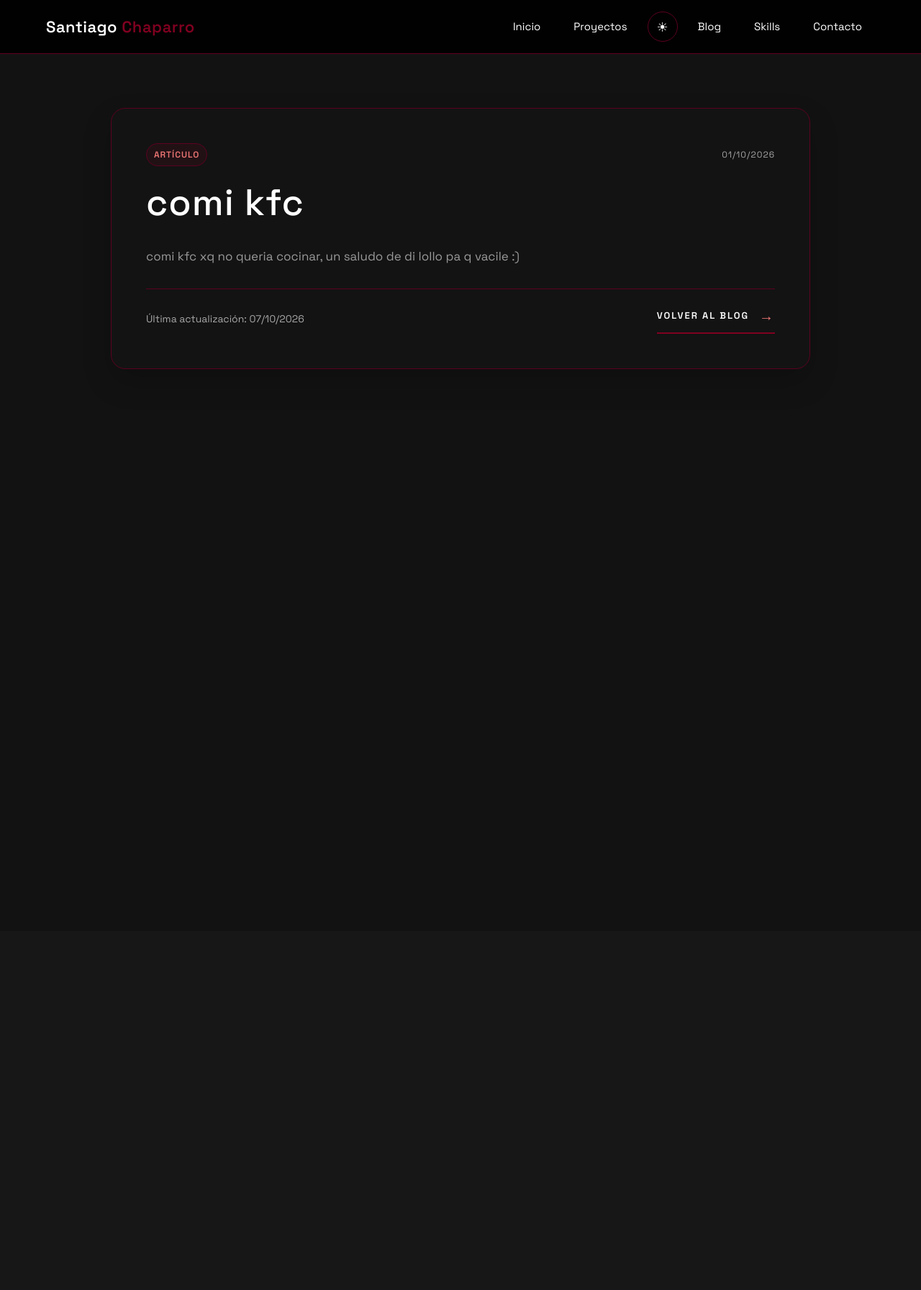
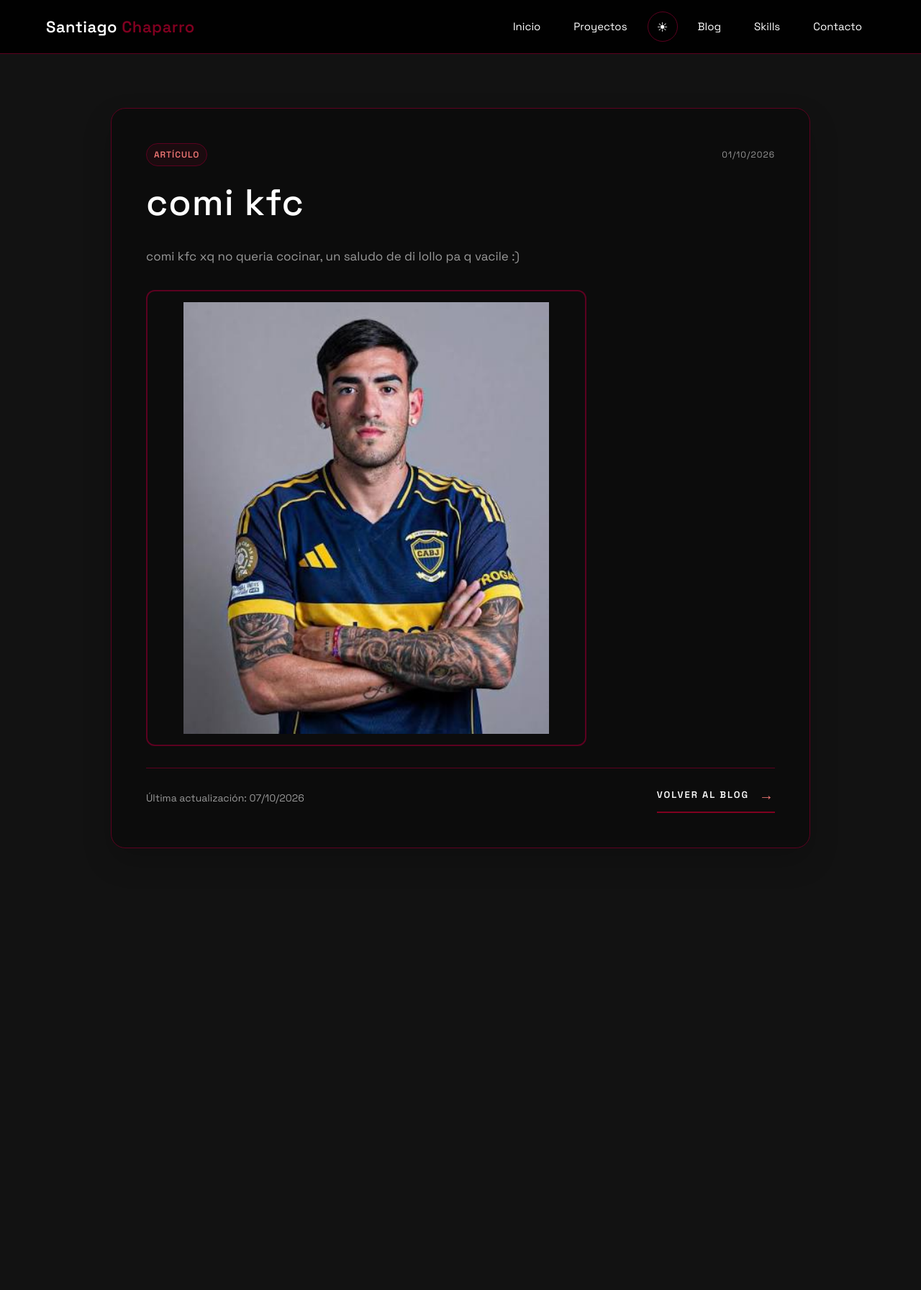
Before and after one commit to chapi123/blogdelGOAT, a Django app: a page that uses blog/templates/blog/detail.html in a window 1280 px wide. Shown: the whole page at 72% size. Before the commit the page ends 513 px from the top, so only its background shows below. Run offline with Django 5.2, Linux system fonts and the light colour scheme; data comes from the database, SQL or seed files in the repository; both versions use the stored data as it was after the commit.

Commit message:
se adjuntan imagenes y se arreglo lo de los colores

```diff
--- a/PersonalWebsite/settings.py
+++ b/PersonalWebsite/settings.py
@@ -118,6 +118,9 @@ USE_TZ = True
 
 STATIC_URL = 'static/'
 
+MEDIA_URL = '/media/'
+MEDIA_ROOT = BASE_DIR / 'blog' / 'static' / 'blog'
+
 # Default primary key field type
 # https://docs.djangoproject.com/en/5.2/ref/settings/#default-auto-field
 
--- a/PersonalWebsite/urls.py
+++ b/PersonalWebsite/urls.py
@@ -16,9 +16,17 @@ Including another URLconf
 """
 from django.contrib import admin
 from django.urls import include, path
+from django.conf import settings
+from django.conf.urls.static import static
 
 urlpatterns = [
     path('', include('portfolio.urls')),
     path('admin/', admin.site.urls),
     path('blog/', include(('blog.urls', 'blog'), namespace='blog')),
 ]
+
+if settings.DEBUG:
+    urlpatterns += static(
+        settings.MEDIA_URL,
+        document_root=settings.MEDIA_ROOT
+    )
--- a/blog/models.py
+++ b/blog/models.py
@@ -6,6 +6,7 @@ class Post (models.Model):
     title = models.CharField(max_length=200)
     slug = models.SlugField()
     content = models.TextField()
+    image = models.ImageField(upload_to='images/', blank=True, null=True)
     created_at = models.DateTimeField(auto_now_add=True)
     updated_at = models.DateTimeField(auto_now=True)
 
--- a/blog/static/blog/style.css
+++ b/blog/static/blog/style.css
@@ -1,18 +1,10 @@
 :root {
-    --blog-bg: #121212;
-    --blog-panel: rgba(19, 19, 19, 0.9);
-    --blog-panel-alt: rgba(30, 30, 30, 0.9);
-    --blog-border: #5c0120;
-    --blog-text: #ffffff;
-    --blog-light: #cccccc;
-    --blog-muted: #a7a7a7;
-    --blog-accent: #ee7674;
-    --blog-accent-strong: #800020;
+    --blog-muted: var(--secondary-text);
 }
 
 body {
-    background-color: var(--blog-bg);
-    color: var(--blog-text);
+    background-color: var(--bg-color);
+    color: var(--text-color);
 }
 
 .blog-page {
@@ -63,11 +55,26 @@ body {
     gap: 22px;
 }
 
+
+/* ---------------------------------------------------------
+   Colores propios de las tarjetas (FIX de contraste):
+   fondo y texto salen del MISMO tema (style.css), asi siempre
+   cambian juntos: tarjeta clara + texto oscuro en modo claro,
+   tarjeta oscura + texto claro en modo oscuro.
+   --------------------------------------------------------- */
+
+.blog-card,
+.blog-detail-card {
+    --card-bg: var(--code-bg);
+    --card-text: var(--text-color);
+    --card-secondary: var(--secondary-text);
+}
+
 .blog-card {
     padding: 32px 28px;
     border: 1px solid var(--accent-border);
     border-radius: 18px;
-    background: var(--blog-panel);
+    background: var(--card-bg);
     box-shadow: 0 18px 40px rgba(0, 0, 0, 0.18);
 }
 
@@ -77,7 +84,7 @@ body {
     justify-content: space-between;
     gap: 10px;
     margin-bottom: 16px;
-    color: var(--blog-muted);
+    color: var(--card-secondary);
     font-size: 12px;
     letter-spacing: 1px;
     text-transform: uppercase;
@@ -95,12 +102,12 @@ body {
 
 .blog-card h2 {
     margin: 0 0 16px;
-    color: var(--text-color);
+    color: var(--card-text);
     font-size: clamp(1.7rem, 2vw, 2.2rem);
 }
 
 .blog-card h2 a {
-    color: var(--text-color);
+    color: var(--card-text);
     text-decoration: none;
     transition: color 0.2s ease;
 }
@@ -110,7 +117,7 @@ body {
 }
 
 .blog-card p {
-    color: var(--secondary-text);
+    color: var(--card-secondary);
     font-size: 17px;
     line-height: 1.7;
     margin: 0 0 24px;
@@ -120,7 +127,7 @@ body {
     display: inline-flex;
     align-items: center;
     gap: 14px;
-    color: var(--text-color);
+    color: var(--card-text);
     text-decoration: none;
     font-size: 13px;
     letter-spacing: 2px;
@@ -141,7 +148,7 @@ body {
 }
 
 .blog-detail-card {
-    background: var(--blog-panel);
+    background: var(--card-bg);
     border: 1px solid var(--accent-border);
     border-radius: 20px;
     padding: clamp(24px, 4vw, 48px);
@@ -154,7 +161,7 @@ body {
     justify-content: space-between;
     gap: 12px;
     margin-bottom: 20px;
-    color: var(--blog-muted);
+    color: var(--card-secondary);
     font-size: 12px;
     letter-spacing: 1px;
     text-transform: uppercase;
@@ -162,13 +169,13 @@ body {
 
 .blog-detail-card h1 {
     margin: 0 0 28px;
-    color: var(--text-color);
+    color: var(--card-text);
     font-size: clamp(2.2rem, 4vw, 4rem);
     letter-spacing: 1px;
 }
 
 .blog-detail-content {
-    color: var(--secondary-text);
+    color: var(--card-secondary);
     line-height: 1.9;
     font-size: 17px;
 }
@@ -187,9 +194,19 @@ body {
     border-top: 1px solid var(--accent-border);
 }
 
+.blog-detail-card a:not(.blog-link) {
+    color: var(--card-text);
+    text-decoration: none;
+    transition: color 0.2s ease;
+}
+
+.blog-detail-card a:not(.blog-link):hover {
+    color: var(--accent-light);
+}
+
 .blog-detail-footer p {
     margin: 0;
-    color: var(--blog-muted);
+    color: var(--card-secondary);
     font-size: 14px;
 }
 
@@ -203,16 +220,35 @@ body {
     pointer-events: none;
 }
 
+.blog-detail-image-container {
+    width: 70%;
+    height: 70%;
+    border-radius: 12px;
+    overflow: hidden;
+    margin: 30px 0;
+    text-align: center;
+    border: 2px solid var(--accent-border);
+    padding: 15px;
+}
+
+.blog-detail-image {
+    display: block;
+    width: 100%;
+    max-width: 100%;
+    max-height: 600px;
+    object-fit: contain;
+    margin: 0 auto;
+    border-radius: 8px;
+}
+
 @media (max-width: 768px) {
     .blog-header-copy {
         margin-bottom: 30px;
     }
-
     .blog-card,
     .blog-detail-card {
         padding: 22px 18px;
     }
-
     .blog-card-meta,
     .blog-detail-header,
     .blog-detail-footer {
--- a/blog/templates/blog/detail.html
+++ b/blog/templates/blog/detail.html
@@ -1,8 +1,4 @@
-{% extends "blog/layout.html" %}
-
-{% block title %}{{ post.title }}{% endblock %}
-
-{% block blog %}
+{% extends "blog/layout.html" %} {% block title %}{{ post.title }}{% endblock %} {% block blog %}
 <section class="blog-shell blog-detail-section">
     <article class="blog-detail-card">
         <div class="blog-detail-header">
@@ -16,6 +12,12 @@
             {{ post.content|linebreaks }}
         </div>
 
+        {% if post.image %}
+        <div class="blog-detail-image-container">
+            <img src="{{ post.image.url }}" alt="{{ post.title }}" class="blog-detail-image">
+        </div>
+        {% endif %}
+
         <div class="blog-detail-footer">
             <p>Última actualización: {{ post.updated_at|date:"d/m/Y" }}</p>
             <a href="{% url 'blog:index' %}" class="blog-link">
--- a/portfolio/static/portfolio/style.css
+++ b/portfolio/static/portfolio/style.css
@@ -1,13 +1,45 @@
+/* =========================================================
+   VARIABLES DE TEMA
+   Modo oscuro (por defecto) y modo claro (checkbox #theme-toggle).
+   Ambos viven en :root para que html, body y todo el canvas
+   usen SIEMPRE los mismos colores.
+   ========================================================= */
+
 :root {
     --bg-color: #121212;
     --header-color: rgba(0, 0, 0, 0.92);
     --text-color: #ffffff;
     --secondary-text: #999999;
+    --muted-text: #a9a9a9;
     --accent-color: #800020;
     --accent-light: #ee7674;
     --accent-border: #5c0120;
     --border-color: #333333;
     --code-bg: rgba(13, 13, 13, 0.92);
+    --code-text: #aaaaaa;
+    --code-divider: #2a2a2a;
+    --code-blue-color: #9bb4c7;
+    --on-accent: #ffffff;
+}
+
+:root:has(#theme-toggle:checked) {
+    --bg-color: #f4f4f4;
+    --header-color: rgba(255, 255, 255, 0.92);
+    --text-color: #121212;
+    --secondary-text: #555555;
+    --muted-text: #555555;
+    --accent-light: #a52a45;
+    --accent-border: #b8b8b8;
+    --border-color: #d5d5d5;
+    --code-bg: rgba(255, 255, 255, 0.92);
+    --code-text: #555555;
+    --code-divider: #d5d5d5;
+    --code-blue-color: #2f5d80;
+}
+
+html {
+    background-color: var(--bg-color);
+    transition: background-color 0.3s ease;
 }
 
 body {
```
Also changed, not shown: other parts of portfolio/static/portfolio/style.css (+143 -134 lines), blog/migrations/0002_post_image.py (added), blog/static/blog/images/di_lollo.jfif (added), db.sqlite3.
